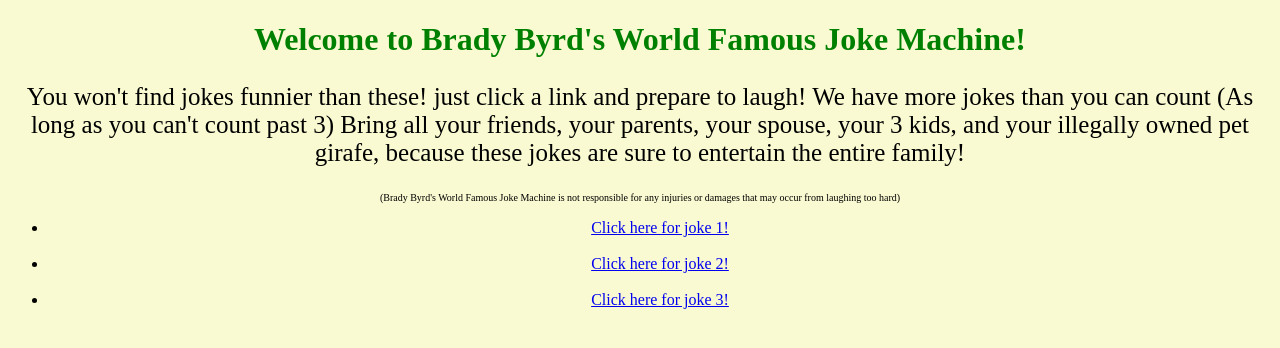
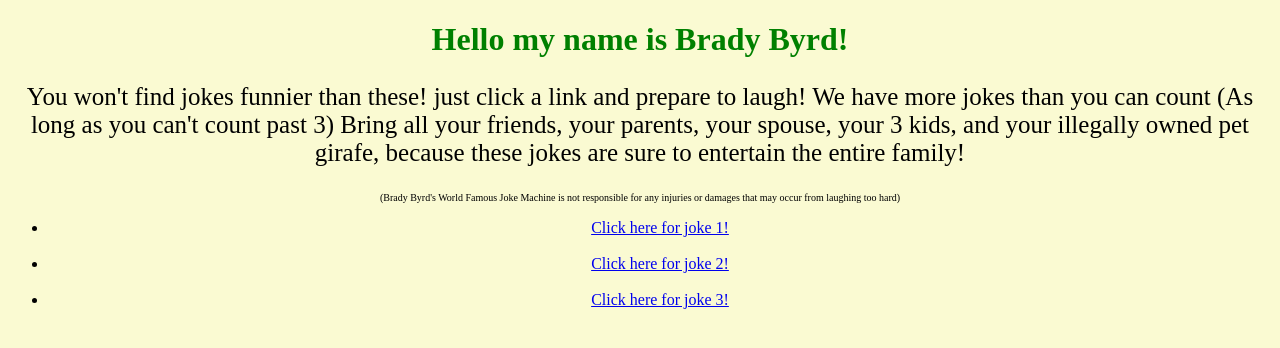
Before and after one commit to Byrdman04/final-website, a plain HTML site: page index.html in a window 1280 px wide. Drawn offline with Linux system fonts and the light colour scheme.

Commit message:
Index.html was changed for demo
changed h1 for demo purposes

```diff
--- a/index.html
+++ b/index.html
@@ -14,7 +14,7 @@
 
 </head>
 <body>
-    <h1>Welcome to Brady Byrd's World Famous Joke Machine!</h1>
+    <h1>Hello my name is Brady Byrd!</h1>
     <p>    You won't find jokes funnier than these! just click a link and prepare to laugh! We have more jokes than you can count (As long as you can't count past 3) Bring all your friends, your parents, your spouse, your 3 kids, and your illegally owned pet girafe, because these jokes are sure to entertain the entire family!<br>
     </p>
     <small>
```
